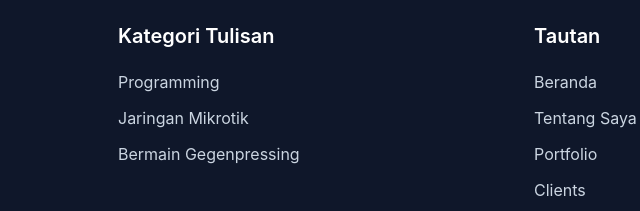
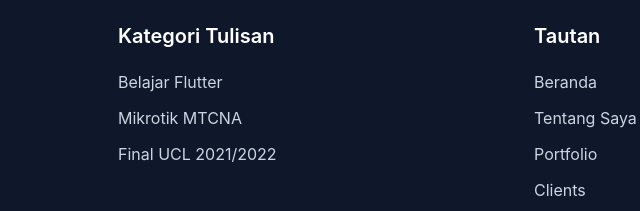
Before and after one commit to Damarabc/portfolio.bece, a website: page index.html in a window 1280 px wide. Shown: the part 5665-5876 px from the top of the page, 330-970 px from the left. Drawn offline with Linux system fonts and the light colour scheme.

Commit message:
Update index.html

```diff
--- a/index.html
+++ b/index.html
@@ -621,21 +621,21 @@
                 <a
                   href="#"
                   class="inline-block text-base hover:text-primary mb-3"
-                  >Programming</a
+                  >Belajar Flutter</a
                 >
               </li>
               <li>
                 <a
                   href="#"
                   class="inline-block text-base hover:text-primary mb-3"
-                  >Jaringan Mikrotik</a
+                  >Mikrotik MTCNA</a
                 >
               </li>
               <li>
                 <a
                   href="#"
                   class="inline-block text-base hover:text-primary mb-3"
-                  >Bermain Gegenpressing</a
+                  >Final UCL 2021/2022</a
                 >
               </li>
             </ul>
```
